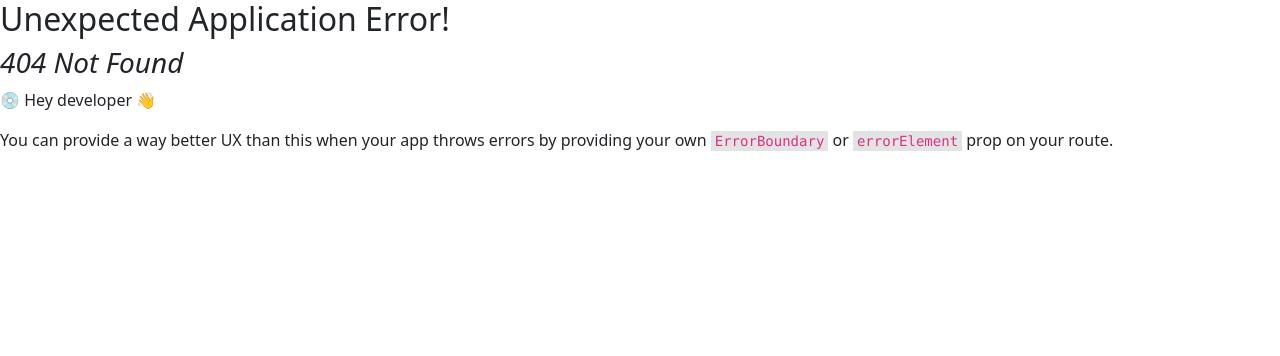
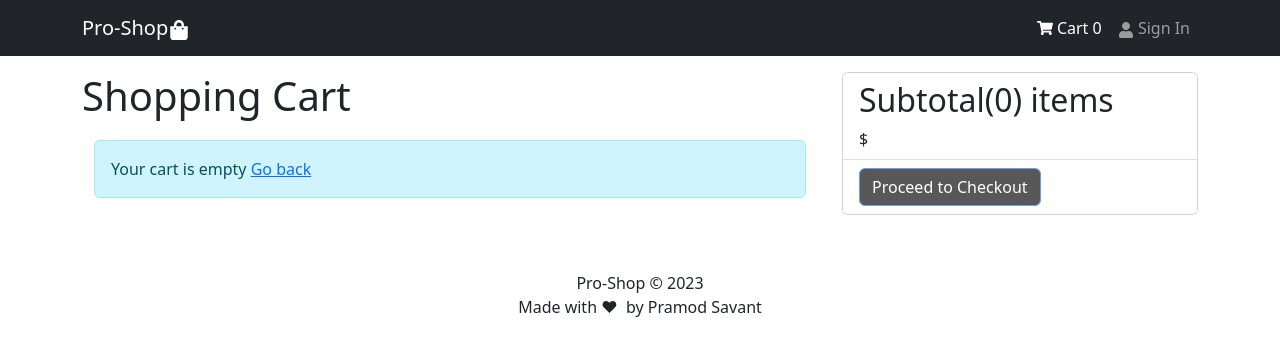
Before and after one commit to pammu453/proshop, a React (Create React App) app in the folder frontend/: page /cart in a window 1280 px wide. Before the commit this address had no page. Shown: the top 356 px of the page. Built offline with nearby package versions, Linux system fonts and the light colour scheme.

Commit message:
add to cart functionality

```diff
--- a/frontend/src/components/Error.jsx
+++ b/frontend/src/components/Error.jsx
@@ -3,7 +3,7 @@ import { Alert, Container } from 'react-bootstrap';
 
 const Error = ({variant,children }) => {
   return (
-    <Container className="d-flex justify-content-center align-items-center" style={{ height: '60vh' }}>
+    <Container>
       <Alert variant={variant}>
         {children}
       </Alert>
--- a/frontend/src/components/Header.jsx
+++ b/frontend/src/components/Header.jsx
@@ -1,23 +1,40 @@
-import { Navbar, Nav, Container } from 'react-bootstrap'
+import { Navbar, Nav, Container, Badge } from 'react-bootstrap'
 import { FaShoppingBag, FaShoppingCart, FaUser } from 'react-icons/fa'
 import { LinkContainer } from 'react-router-bootstrap'
 
+import { useSelector } from 'react-redux'
+
 const Header = () => {
+    const { cartItems } = useSelector(state => state.cart)
+    console.log(cartItems.length)
     return (
         <header>
             <Navbar bg="dark" variant='dark' expand='md' collapseOnSelect>
                 <Container>
                     <LinkContainer to="/" >
-                        <Navbar.Brand style={{ display: "flex", alignItems: "center" }}>
-                            <FaShoppingBag />
-                            <span>Pro-Shop</span>
+                        <Navbar.Brand >
+                            <span className=''>Pro-Shop</span>
+                            <span>
+                                <FaShoppingBag style={{ fontSize: '20px',marginLeft:"1px" }}/>
+                            </span>
                         </Navbar.Brand>
                     </LinkContainer>
                     <Navbar.Toggle aria-controls="basic-navbar-nav" />
                     <Navbar.Collapse id="basic-navbar-nav">
                         <Nav className="ms-auto">
                             <LinkContainer to="/cart">
-                                <Nav.Link ><FaShoppingCart /> Cart</Nav.Link>
+                                <Nav.Link >
+                                    <div style={{ display: "flex", alignItems: "center" }}>
+                                        <FaShoppingCart className='mx-1' />
+                                        <sapn>
+                                            Cart {cartItems.length > 0 ? (
+                                                <Badge bg='info' className='px-1'>
+                                                    {cartItems.length}
+                                                </Badge>
+                                            ) : 0}
+                                        </sapn>
+                                    </div>
+                                </Nav.Link>
                             </LinkContainer>
                             <LinkContainer to="/login">
                                 <Nav.Link ><FaUser /> Sign In</Nav.Link>
--- a/frontend/src/index.js
+++ b/frontend/src/index.js
@@ -12,6 +12,7 @@ import App from './App';
 import "bootstrap/dist/css/bootstrap.min.css"
 import HomeScreen from './screen/HomeScreen';
 import ProductScreen from './screen/ProductScreen';
+import CartScreen from './screen/CartScreen'
 
 
 //redux set up
@@ -24,6 +25,7 @@ const router = createBrowserRouter(
     <Route path='/' element={<App />}>
       <Route index={true} path='/' element={<HomeScreen />} />
       <Route path='/products/:id' element={<ProductScreen />} />
+      <Route path='/cart' element={<CartScreen/>} />
     </Route>
   )
 )
--- /dev/null
+++ b/frontend/src/screen/CartScreen.jsx
@@ -0,0 +1,92 @@
+import { Link, useNavigate } from "react-router-dom"
+import { useDispatch, useSelector } from 'react-redux'
+import { Row, Col, ListGroup, Image, Form, Button, Card, ListGroupItem } from 'react-bootstrap'
+import { FaTrash } from 'react-icons/fa'
+import Error from "../components/Error"
+
+import {addToCart} from '../slices/cartSlice'
+
+const CartScreen = () => {
+    const navigate = useNavigate()
+    const dispatch = useDispatch()
+
+
+    const cart = useSelector(state => state.cart)
+    const { cartItems ,itemPrice} = cart
+
+    const addToCartHandler=async(item,qty)=>{
+        dispatch(addToCart({...item,qty}))
+    }
+    return (
+        <Row>
+            <Col md={8}>
+                <h1 style={{ marginBottom: "20px" }}>Shopping Cart</h1>
+                {
+                    cartItems.length === 0 ? (
+                        <Error>
+                            Your cart is empty <Link to={"/"}>Go back</Link>
+                        </Error>
+                    ) : (
+                        <ListGroup variant="flush">
+
+                            {
+                                cartItems.map((item) => (
+                                    <ListGroup.Item key={item._id}>
+                                        <Row>
+                                            <Col md={2}>
+                                                <Image src={item.image} alt={item.name} fluid rounded />
+                                            </Col>
+                                            <Col md={3}>
+                                                <Link to={`/product/${item._id}`} style={{ color: "black" }}>
+                                                    {item.name}
+                                                </Link>
+                                            </Col>
+                                            <Col md={2}>
+                                                ${item.price}
+                                            </Col>
+                                            <Col md={2}>
+                                                <Form.Control
+                                                    as="select"
+                                                    value={item.qty}
+                                                    onChange={(e) => {addToCartHandler(item,Number(e.target.value)) }}
+                                                >
+                                                    {[...Array(item.countInStock).keys()].map((x) => (
+                                                        <option key={x + 1} value={x + 1}>
+                                                            {x + 1}
+                                                        </option>
+                                                    ))}
+                                                </Form.Control>
+                                            </Col>
+                                            <Col md={2} className="mt-2">
+                                                <Button type="button" variant="light">
+                                                    <FaTrash />
+                                                </Button>
+                                            </Col>
+                                        </Row>
+                                    </ListGroup.Item>
+                                ))
+                            }
+                        </ListGroup>
+                    )
+                }
+            </Col>
+            <Col md={4}>
+                <Card>
+                    <ListGroup variant="flush">
+                        <ListGroup.Item>
+                            <h2>Subtotal({cartItems.reduce((acc, item) => acc + Number(item.qty), 0)}) items</h2>
+                            ${itemPrice}
+                        </ListGroup.Item>
+                        <ListGroup.Item>
+                            <Button type="button" style={{background:"black"}}  className="btn-block" disabled={cartItems.length===0}>
+                                Proceed to Checkout
+                            </Button>
+                        </ListGroup.Item>
+                    </ListGroup>
+                </Card>
+            </Col>
+        </Row>
+    )
+}
+
+export default CartScreen
--- a/frontend/src/screen/ProductScreen.jsx
+++ b/frontend/src/screen/ProductScreen.jsx
@@ -1,6 +1,7 @@
-import { useParams } from "react-router-dom"
+import { useState } from "react";
+import { useParams,useNavigate } from "react-router-dom"
 import Rating from "../components/Rating";
-import { Row, Col, Image, ListGroup, Card, Button } from 'react-bootstrap'
+import { Row, Col, Image, ListGroup, Card, Button, Form } from 'react-bootstrap'
 import { Link } from "react-router-dom";
 
 import { useGetProductByIdQuery } from '../slices/productApiSlice'
@@ -8,10 +9,25 @@ import { useGetProductByIdQuery } from '../slices/productApiSlice'
 import Loader from '../components/Loader'
 import Error from "../components/Error";
 
+import {addToCart} from '../slices/cartSlice'
+import { useDispatch } from "react-redux";
+
 const ProductScreen = () => {
+
+    const [qty ,setQty]=useState(1)
+
+
     const { id: productId } = useParams();
 
+    const dispatch=useDispatch()
+    const naviget=useNavigate()
+
     const { data: product, isLoading, error } = useGetProductByIdQuery(productId);
+
+    const addToCartHandler=()=>{
+        dispatch(addToCart({...product,qty}))
+        naviget("/cart")
+    }
 
     return (
         <>
@@ -67,8 +83,38 @@ const ProductScreen = () => {
                                                     </Col>
                                                 </Row>
                                             </ListGroup.Item>
+
+                                            {
+                                                product.countInStock > 0 && (
+                                                    <ListGroup.Item>
+                                                        <Row>
+                                                            <Col>Qty</Col>
+                                                            <Col>
+                                                               <Form.Control
+                                                               as="select"
+                                                               value={qty}
+                                                               onChange={(e)=>setQty(e.target.value)}
+                                                               >
+                                                                {[...Array(product.countInStock).keys()].map((x)=>(
+                                                                    <option key={x+1} value={x+1}>
+                                                                        {x+1}
+                                                                    </option>
+                                                                ))}
+                                                               </Form.Control>
+                                                            </Col>
+                                                        </Row>
+                                                    </ListGroup.Item>
+                                                )
+                                            }
+
                                             <ListGroup.Item>
-                                                <Button variant="outline-dark" className="btn-block" type="button" disabled={product.countInStock === 0}>Add To Cart</Button>
+                                                <Button
+                                                variant="outline-dark"
+                                                className="btn-block"
+                                                type="button"
+                                                disabled={product.countInStock === 0}
+                                                onClick={addToCartHandler}
+                                                >Add To Cart</Button>
                                             </ListGroup.Item>
                                         </ListGroup>
                                     </Card>
--- /dev/null
+++ b/frontend/src/slices/cartSlice.js
@@ -0,0 +1,31 @@
+import { createSlice } from '@reduxjs/toolkit'
+
+import {updateCart} from '../utils/cartUtils'
+
+const initialState = localStorage.getItem('cart')
+    ? JSON.parse(localStorage.getItem("cart"))
+    : { cartItems: [] }
+
+const cartSlice = createSlice({
+    name: "cart",
+    initialState,
+    reducers: {
+        addToCart: (state, action) => {
+            const item = action.payload
+
+            const existItem = state.cartItems.find((x) => x._id === item._id)
+
+            if (existItem) {
+                state.cartItems = state.cartItems.map((x) => x._id === existItem._id ? item : x)
+            } else {
+                state.cartItems = [...state.cartItems, item]
+            }
+
+            return updateCart(state)
+        }
+    }
+})
+
+export const { addToCart } = cartSlice.actions
+
+export default cartSlice.reducer
--- a/frontend/src/store.js
+++ b/frontend/src/store.js
@@ -1,12 +1,14 @@
-import {configureStore} from "@reduxjs/toolkit"
+import { configureStore } from "@reduxjs/toolkit"
 import { apiSlice } from "./slices/apiSlice"
+import cartSliceReducer from './slices/cartSlice'
 
-const store =configureStore({
-    reducer: {
-        [apiSlice.reducerPath]: apiSlice.reducer,
-      },
-      middleware: (getDefaultMiddleware) => getDefaultMiddleware().concat(apiSlice.middleware),
-      devTools:true
+const store = configureStore({
+  reducer: {
+    [apiSlice.reducerPath]: apiSlice.reducer,
+    cart: cartSliceReducer
+  },
+  middleware: (getDefaultMiddleware) => getDefaultMiddleware().concat(apiSlice.middleware),
+  devTools: true
 })
 
 export default store
--- /dev/null
+++ b/frontend/src/utils/cartUtils.js
@@ -0,0 +1,25 @@
+export const addDecimals = (num) => {
+    return (Math.round(num * 100) / 100).toFixed(2)
+}
+
+export const updateCart=(state)=>{
+     //Calculate items Price
+     state.itemPrice = addDecimals(state.cartItems.reduce((acc, item) => acc + item.price * item.qty, 0))
+
+     //Calculate shipping price (if order is over $100 then free,else $10 shipping)
+     state.shippingPrice = addDecimals(state.itemPrice > 100 ? 0 : 10)
+
+     //Calculate tax price (15% tax)
+     state.taxPrice = addDecimals(Number((0.15 * state.itemPrice).toFixed(2)))
+
+     //Calculate total Price
+     state.totalPrice = (
+         Number(state.itemPrice) +
+         Number(state.shippingPrice) +
+         Number(state.taxPrice)
+     ).toFixed(2)
+
+     localStorage.setItem("cart", JSON.stringify(state))
+
+     return state
+}
```
